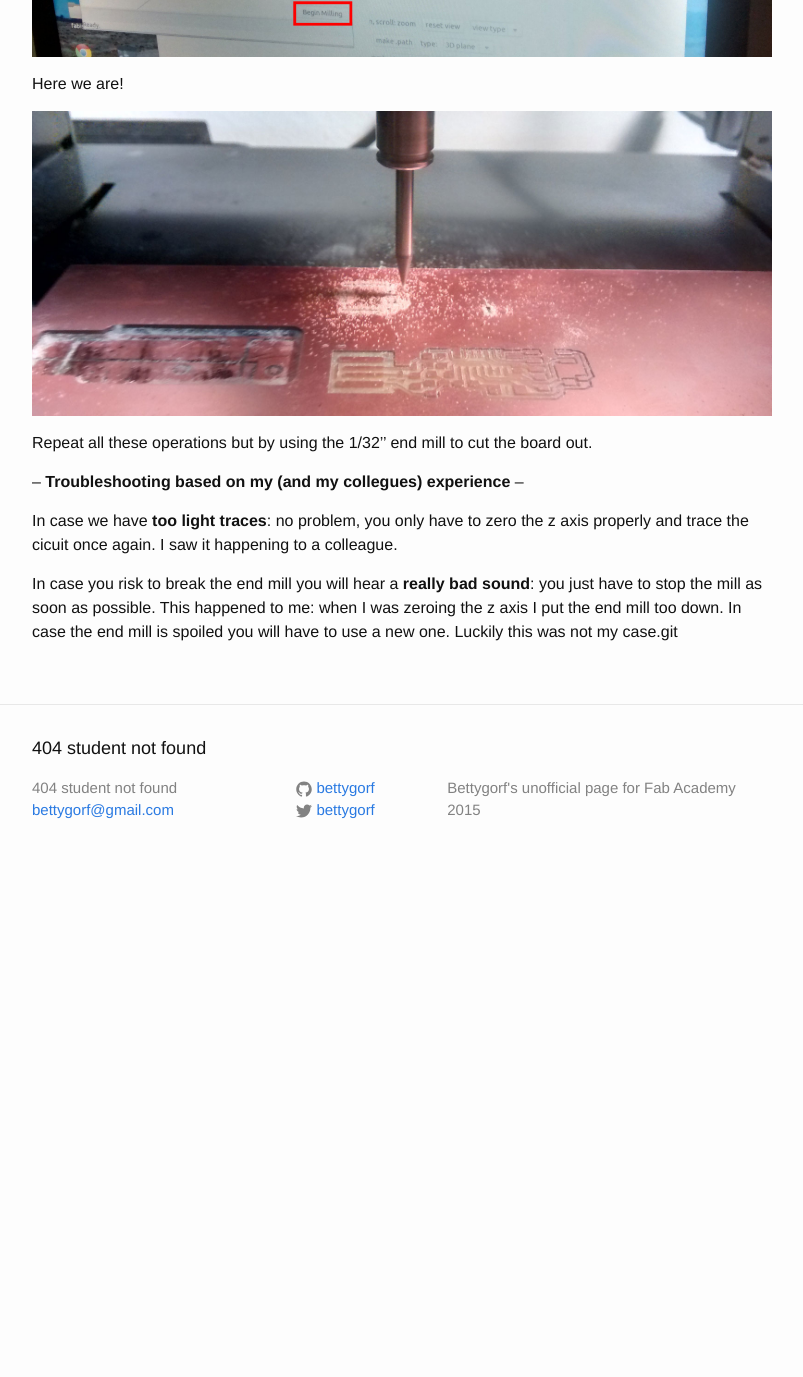
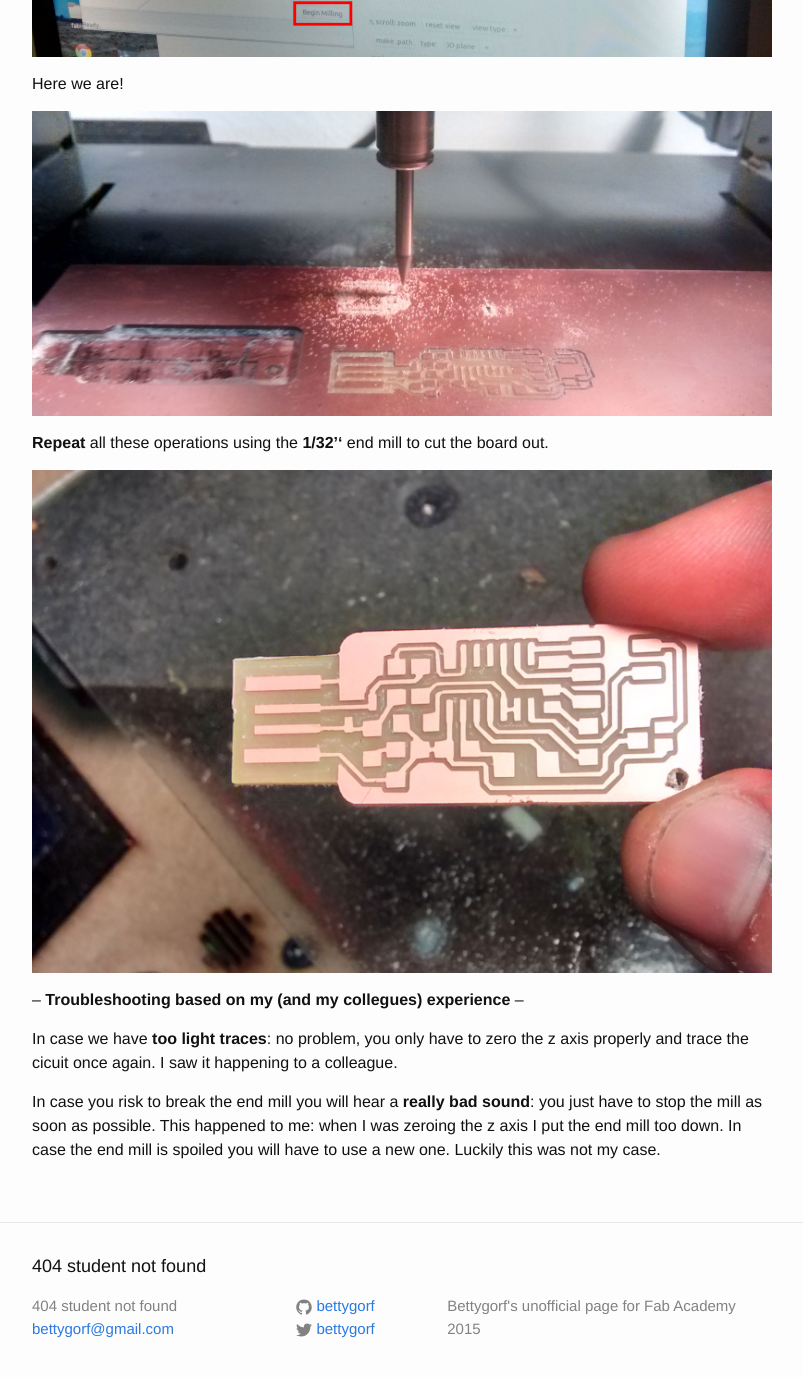
Before and after one commit to bettygorf/bettygorf, a Jekyll site: the page built from _posts/2015-03-15-01.markdown, in a window 1280 px wide and 1400 px high, scrolled down 3461 px. Shown: the top 1377 px of the window, without its empty margins (238-1041 px from the left). Built offline with Jekyll 4.4.1, drawn with Linux system fonts in a browser that asks for light colours; before the commit the page ends 4343 px from its top, so only the background shows below that; some of the changed text lies outside the part shown.

Commit message:
bettygorf

```diff
--- a/_posts/2015-03-15-01.markdown
+++ b/_posts/2015-03-15-01.markdown
@@ -58,11 +58,14 @@ Here we are!
 
 ![08](/img/week-04/08.jpg)
 
-Repeat all these operations but by using the 1/32'' end mill to cut the board out.
+
+**Repeat** all these operations using the **1/32''** end mill to cut the board out.
+
+![09](/img/week-04/09.jpg)
 
 -- **Troubleshooting based on my (and my collegues) experience** --
 
 In case we have **too light traces**: no problem, you only have to zero the z axis properly and trace the cicuit once again. I saw it happening to a colleague.
 
 In case you risk to break the end mill you will hear a **really bad sound**: you just have to stop the mill as soon as possible. This happened to me: when I was zeroing the z axis I put the end mill too down.
-In case the end mill is spoiled you will have to use a new one. Luckily this was not my case.git
+In case the end mill is spoiled you will have to use a new one. Luckily this was not my case.
```
Also changed, not shown: other parts of _posts/2015-03-15-01.markdown (+2 -2 lines).
